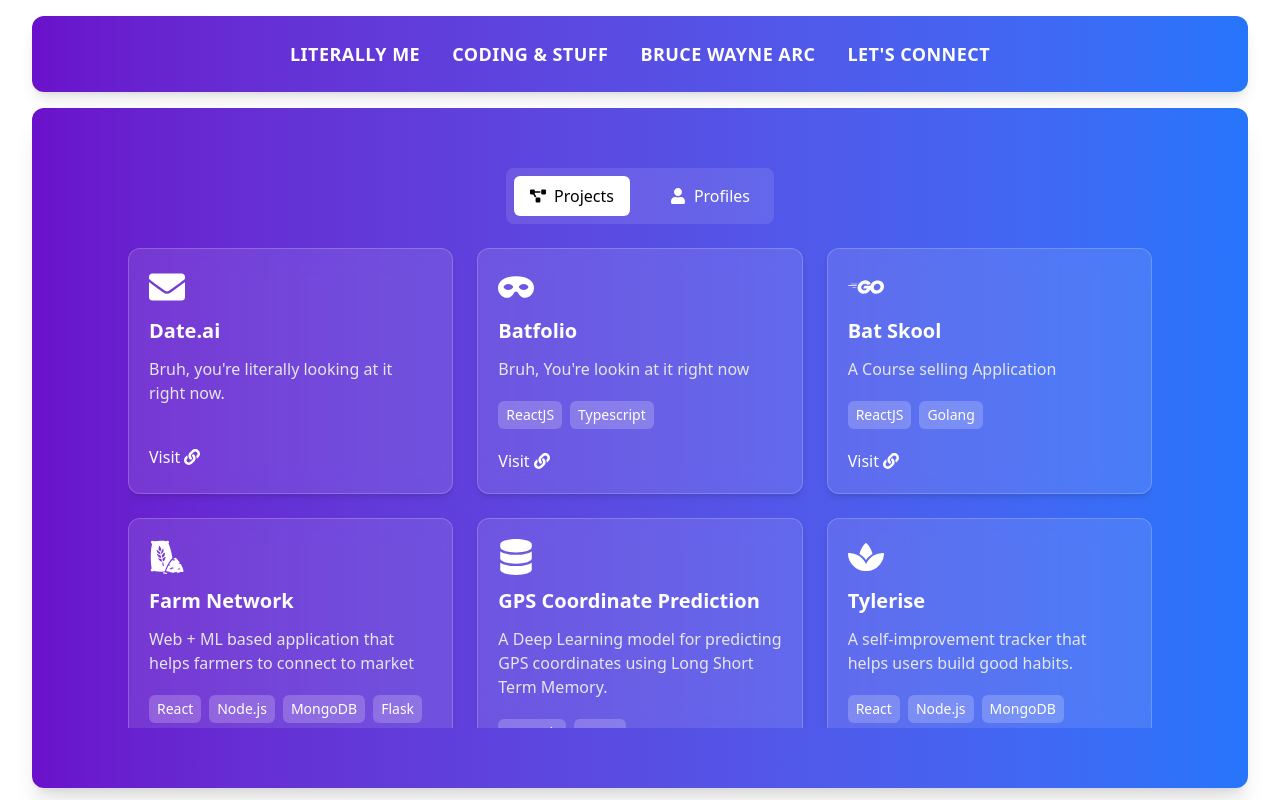
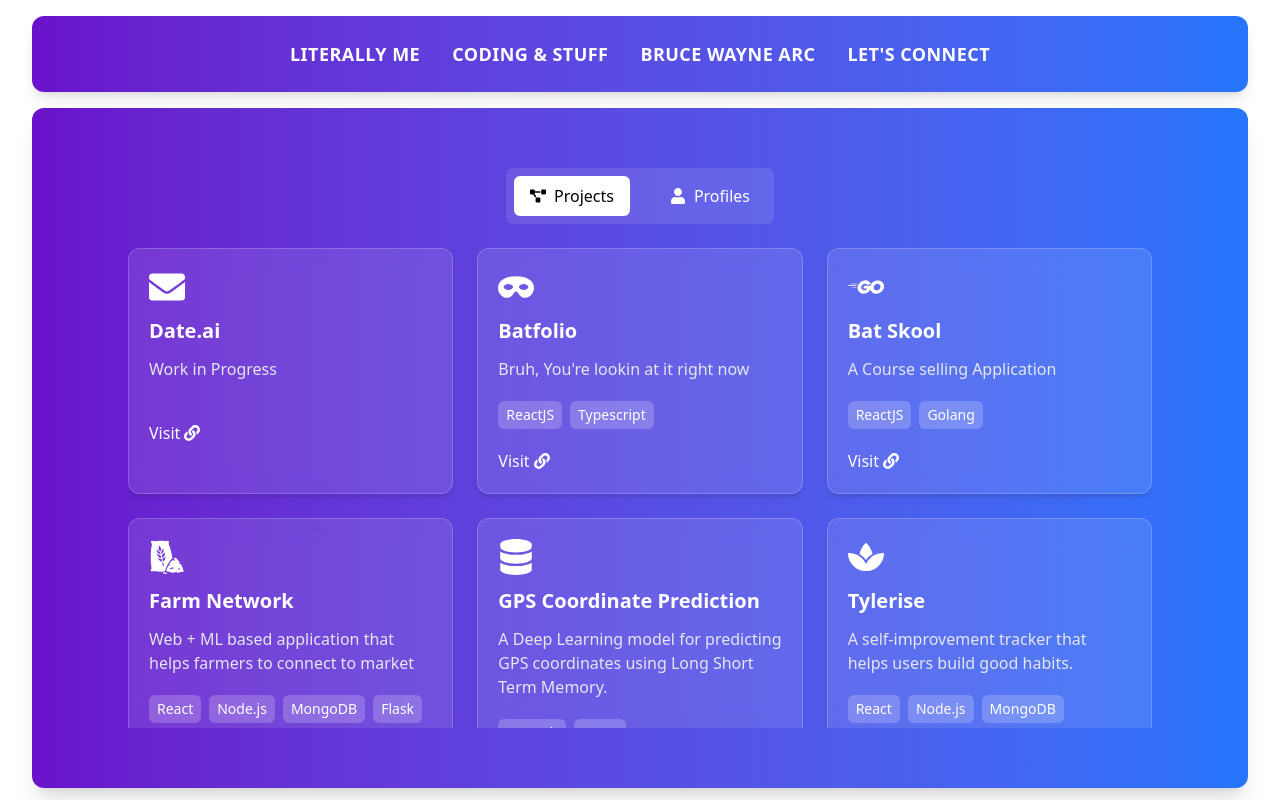
Before and after one commit to iamvbenz49/batfolio, a React (Vite) app: page /coding in a window 1280 px wide. Built offline with nearby package versions, Linux system fonts and the light colour scheme.

Commit message:
Woink Woink

```diff
--- a/src/Components/Experience.tsx
+++ b/src/Components/Experience.tsx
@@ -62,7 +62,7 @@ const profiles: Profile[] = [
 const projects: Project[] = [
   {
     name: "Date.ai",
-    description: "Bruh, you're literally looking at it right now.",
+    description: "Work in Progress",
     icon: <FaEnvelope className="text-4xl text-white" />,
     link: "https://github.com/iamvbenz49/date-dot-ai",
     techStack: [],
```
